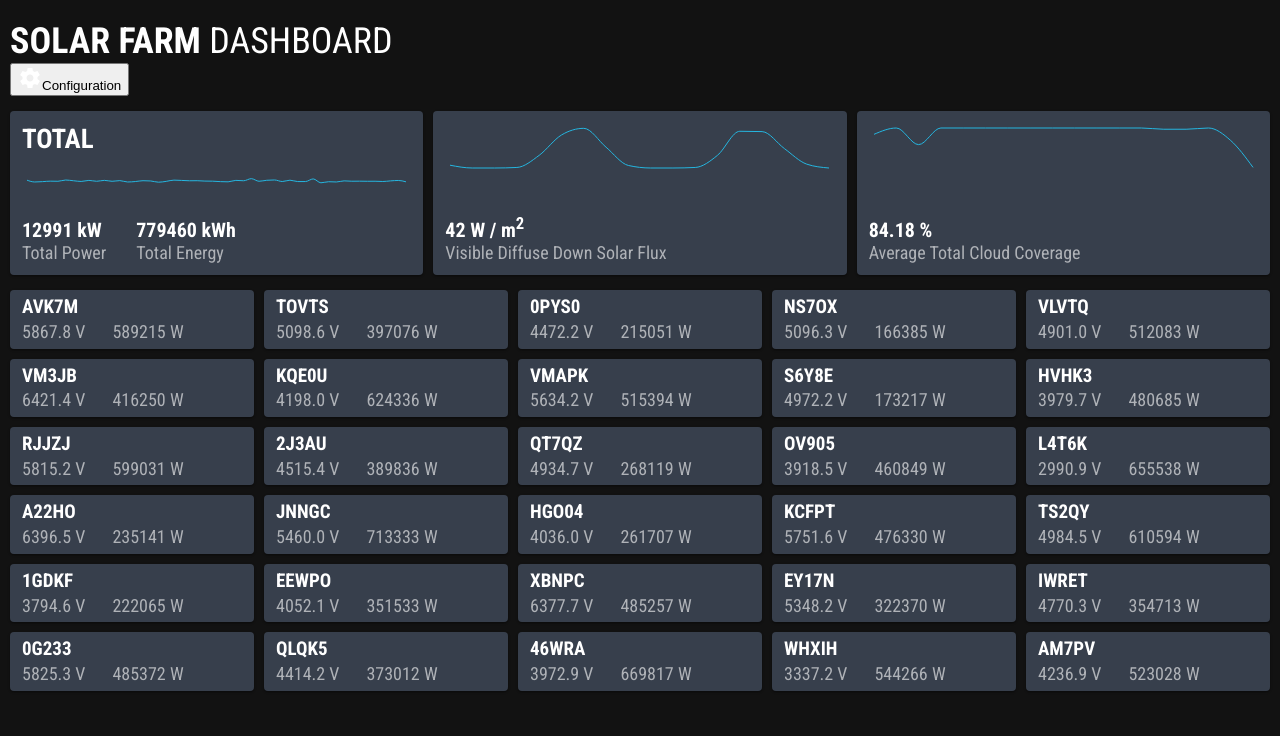
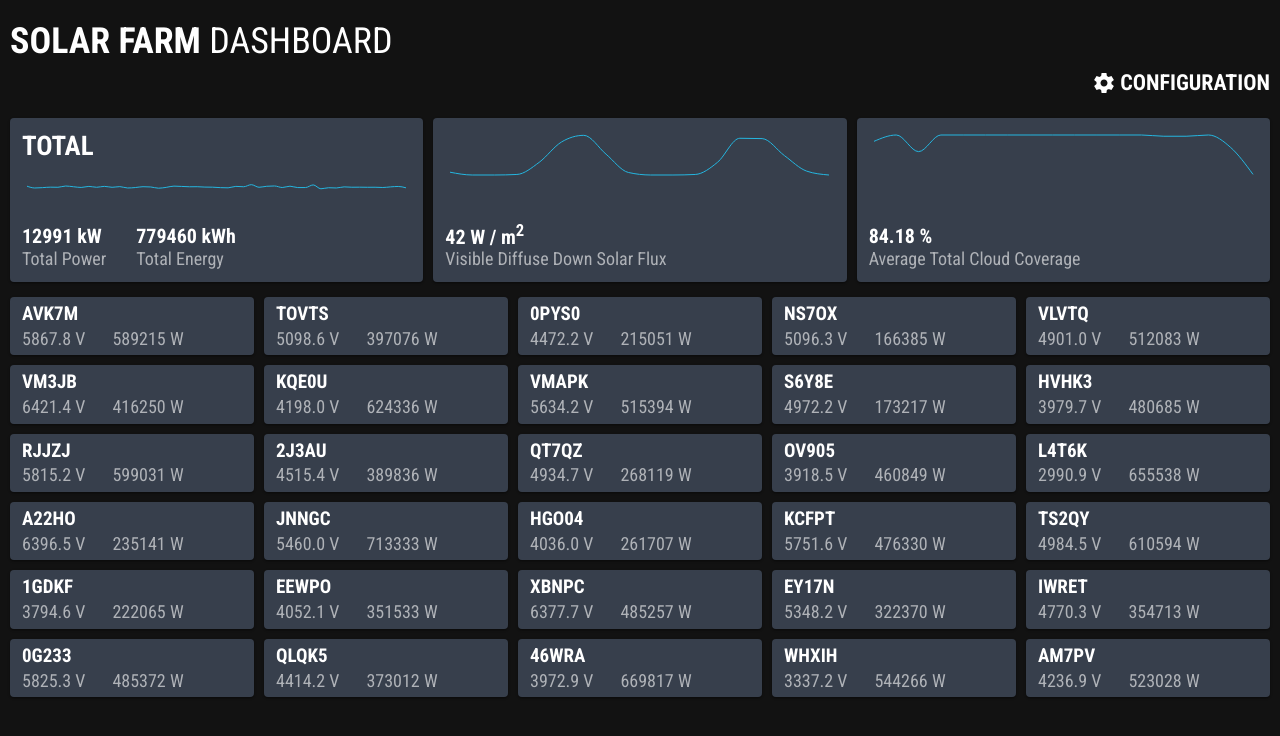
Before and after one commit to sulik/solar-farm-dashboard, a React (Create React App) app: page / in a window 1280 px wide. Shown: the top 736 px of the page. Built offline with nearby package versions, Linux system fonts and the light colour scheme.

Commit message:
Import Configuration stylesheet to styles

```diff
--- a/src/scss/index.scss
+++ b/src/scss/index.scss
@@ -1,4 +1,5 @@
 @import "./theme";
 @import "../App";
+@import "../components/Configuration/Configuration";
 @import "../components/SolarPanels/SolarPanels";
 @import "../components/Totals/Totals";
```
